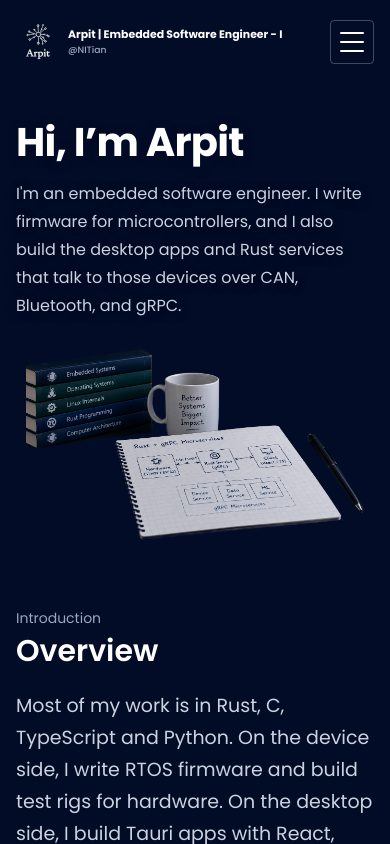
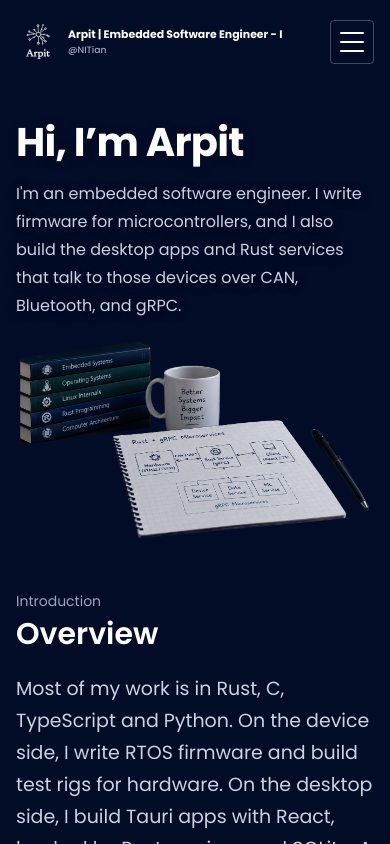
Before and after one commit to Arpt-Singh/portfolio, a React (Vite) app in the folder apps/frontend/: page / in a window 390 px wide. Shown: the top 844 px of the page. Built offline with nearby package versions, Linux system fonts and the light colour scheme.

Commit message:
fix: adjust hero component styles for improved layout and responsiveness

```diff
--- a/apps/frontend/src/components/Hero.scss
+++ b/apps/frontend/src/components/Hero.scss
@@ -1,17 +1,18 @@
 @use "../styles/mixins";
 
-.hero { @include mixins.container; position: relative; overflow: hidden; }
+.hero { @include mixins.container; position: relative; overflow: hidden; margin-bottom: calc(-1 * var(--space-4)); }
 .hero__shade { position: absolute; inset: 0; z-index: 10; pointer-events: none; background: linear-gradient(to bottom, rgb(var(--color-primary-rgb) / 35%), transparent 50%); }
-.hero__intro { position: relative; z-index: 20; width: 100%; padding: 112px 16px 0; }
+.hero__intro { position: relative; z-index: 20; display: grid; grid-template-columns: minmax(0, 1fr); align-items: center; gap: var(--space-4); width: 100%; padding: 112px 16px 0; }
 .hero__copy { width: 100%; max-width: 585px; min-width: 0; }
 .hero__text { min-width: 0; text-shadow: 0 2px 10px rgb(var(--color-primary-rgb) / 78%); }
 .hero__heading { margin-top: 8px; font-size: 40px; font-weight: 700; line-height: 1.1; letter-spacing: -0.02em; }
 .hero__heading span { color: var(--color-text); }
 .hero__description { max-width: 34em; margin-top: var(--space-4); font-size: 16px; line-height: 28px; color: var(--color-copy); }
-.hero__image { display: block; width: auto; max-width: 100%; height: auto; max-height: 200px; margin: var(--space-6) auto 0; }
+.hero__image { display: block; width: 100%; max-width: 100%; height: auto; margin: 0; justify-self: end; }
 @include mixins.up(xs) { .hero__heading { font-size: 50px; } }
 @include mixins.up(sm) {
-  .hero__intro { padding: 128px 24px 0; }
+  .hero__intro { grid-template-columns: minmax(0, 3fr) minmax(0, 2fr); gap: var(--space-3); padding: 128px 24px 0; }
+  .hero__image { width: auto; max-height: 200px; }
   .hero__heading { font-size: 56px; }
   .hero__description { font-size: 18px; line-height: 30px; }
 }
```
